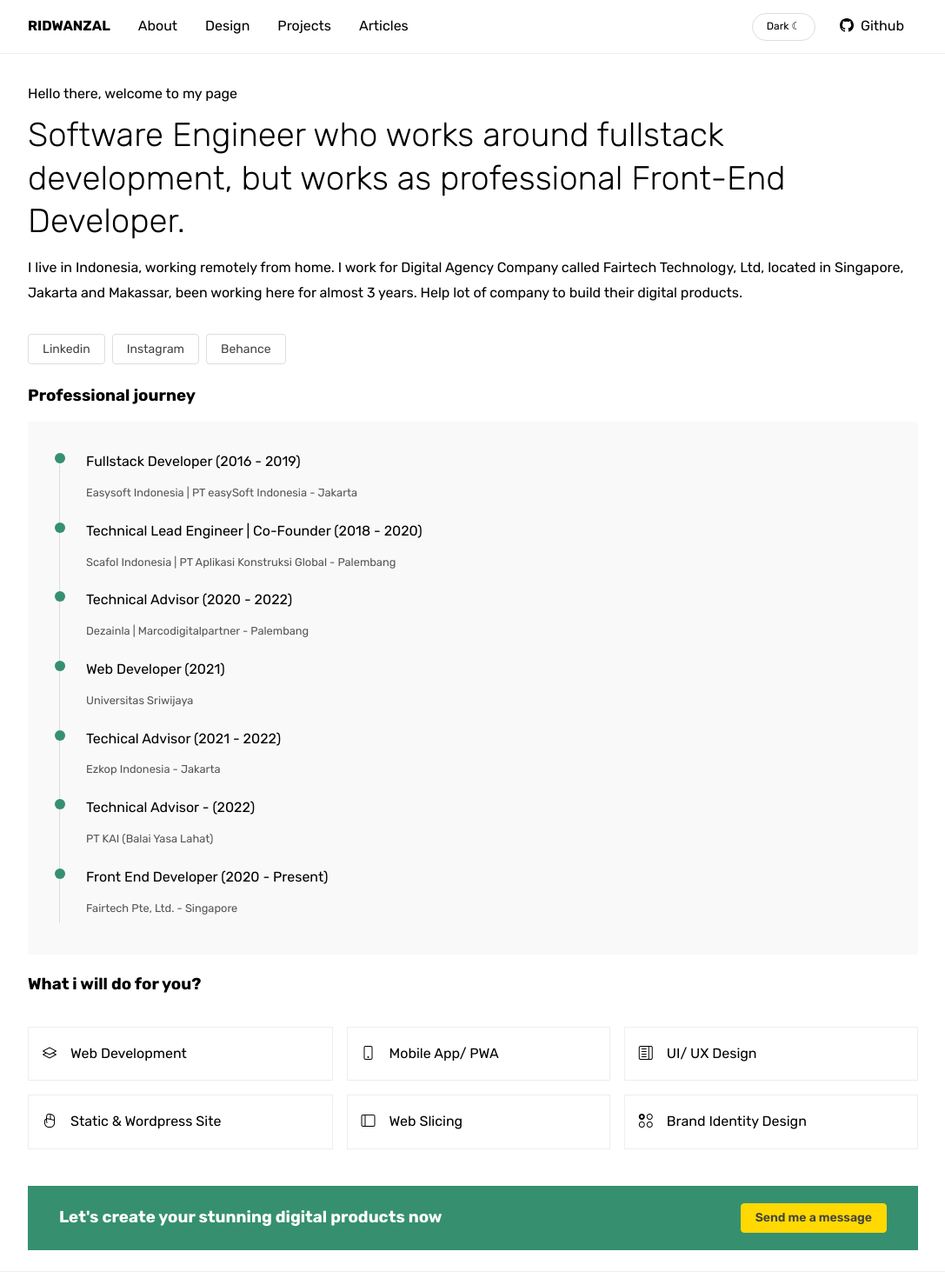
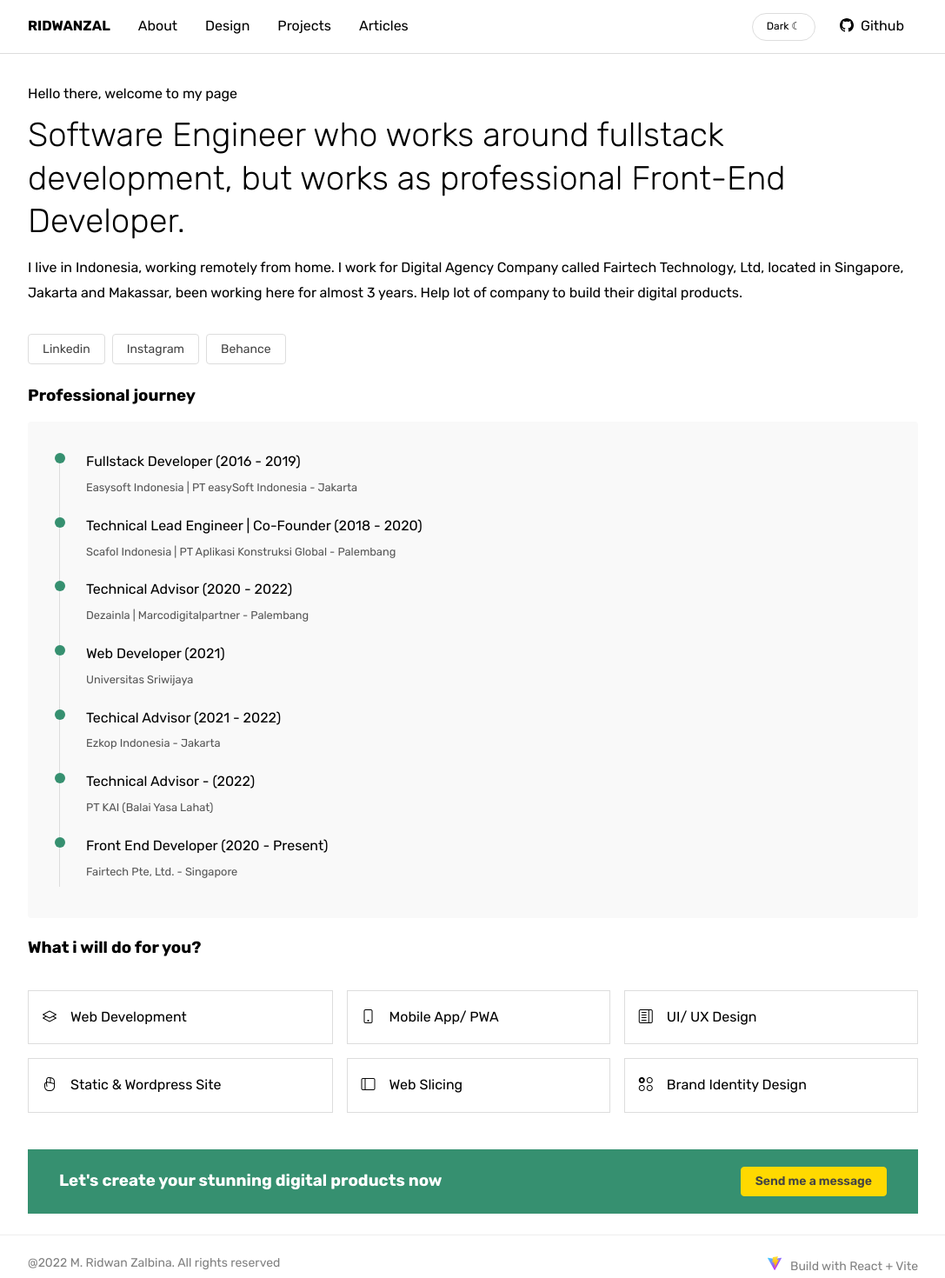
Before and after one commit to ridwanzal/react-landing-page, a React (Vite) app: page / in a window 1280 px wide. Shown: the top 1470 px of the page at 87% size, without its empty margins (96-1183 px from the left). Built offline with nearby package versions, Linux system fonts and the light colour scheme.

Commit message:
Update dark mode
Update dark mode

```diff
--- a/src/styles/components/_card.scss
+++ b/src/styles/components/_card.scss
@@ -1,6 +1,6 @@
 .card {
     background-color: #fff;
-    border: 1px solid #eee;
+    border: 1px solid #ddd;
     padding: 16px;
 
     img, i {
--- a/src/styles/components/_input.scss
+++ b/src/styles/components/_input.scss
@@ -4,7 +4,7 @@
 
 .form-in {
     background-color: $color-white;
-    border: 1px solid #eee;
+    border: 1px solid #ddd;
     padding: 8px 12px;
     font-size: 14px;
     min-width: 250px;
--- a/src/styles/partials/_common.scss
+++ b/src/styles/partials/_common.scss
@@ -1,6 +1,6 @@
 $color-white : #fff;
 $color-black : #000;
-$color-black-medium : #888;
+$color-black-medium : #444;
 $color-gray: #aaa;
 $color-black-soft: #31363b;
 $color-gray-soft: #eeeeee;
--- a/src/styles/partials/_dark-mode.scss
+++ b/src/styles/partials/_dark-mode.scss
@@ -46,4 +46,16 @@
         -webkit-filter: invert(100%); /* safari 6.0 - 9.0 */
         filter: invert(100%);
     }
+
+    .section-news ul li a {
+        color: #ddd;
+
+        &:hover {
+            color: #fff;
+        }
+    }
+
+    .section-news ul li {
+        border-bottom: 1px solid #444;
+    }
 }
--- a/src/styles/partials/_nav.scss
+++ b/src/styles/partials/_nav.scss
@@ -2,7 +2,7 @@
     margin: 0;
     padding: 0;
     background-color: #fff;
-    border-bottom: 1px solid #eee;
+    border-bottom: 1px solid #ddd;
 
     &.nav-desktop {
         display: block;
--- a/src/styles/partials/_section.scss
+++ b/src/styles/partials/_section.scss
@@ -261,7 +261,7 @@
                     }
 
                     div {
-                        margin-bottom: 6px;
+                        margin-bottom: 0;
                     }
                 }
 
```
Also changed, not shown: src/page/backview/Dashboard.jsx (added).
